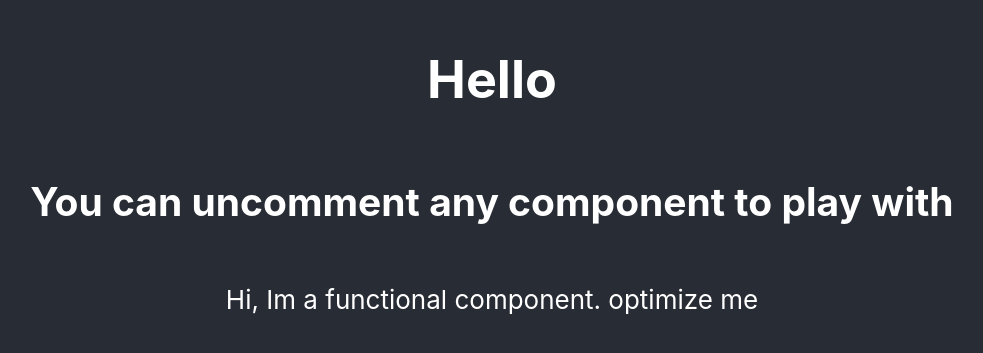
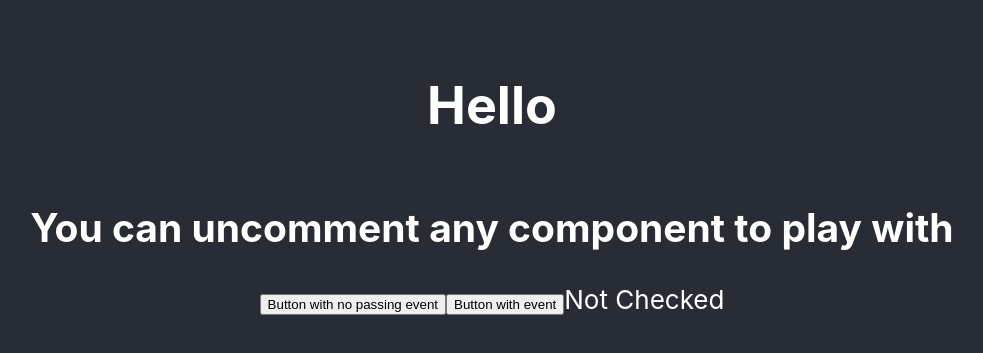
Before and after one commit to YasirHasn9/react-in-depth, a React (Create React App) app in the folder react-app/: page / in a window 1280 px wide. Shown: the part 223-576 px from the top of the page, without its empty margins (148-1131 px from the left). Built offline with nearby package versions, Linux system fonts and the light colour scheme.

Commit message:
general look on react and answer some questions

```diff
--- a/react-app/src/App.js
+++ b/react-app/src/App.js
@@ -13,7 +13,7 @@
 import "./App.css"
 // import DisplayWrappedComponentsByHOC from "./HOC/index"
 // import ManageState from "./hooks/index"
-// import DifferentBehaviors from "./Lifecycle/checkBehavior"
+import DifferentBehaviors from "./Lifecycle/checkBehavior"
 import {MemoFun} from "./hooks/memo"
 
 // This is a React components
@@ -79,7 +79,7 @@ function App() {
       <header className="App-header">
         <h1>Hello</h1>
         <h2>You can uncomment any component to play with</h2>
-      <MemoFun />
+        <DifferentBehaviors />
       </header>
     </div>
   );
--- a/react-app/src/Lifecycle/checkBehavior.js
+++ b/react-app/src/Lifecycle/checkBehavior.js
@@ -18,6 +18,7 @@ export default  class DifferentBehaviors extends React.Component{
             <div>
                 <button onClick={this.handleClick}>Button with no passing event</button>
                 <button onClick={e => this.handleClick(e)}>Button with event</button>
+                {this.state.checked?"Checked" :"Not Checked"}
             </div>
         )
     }
```
Also changed, not shown: 2 other files (tests, documents, lock files or other folders).
